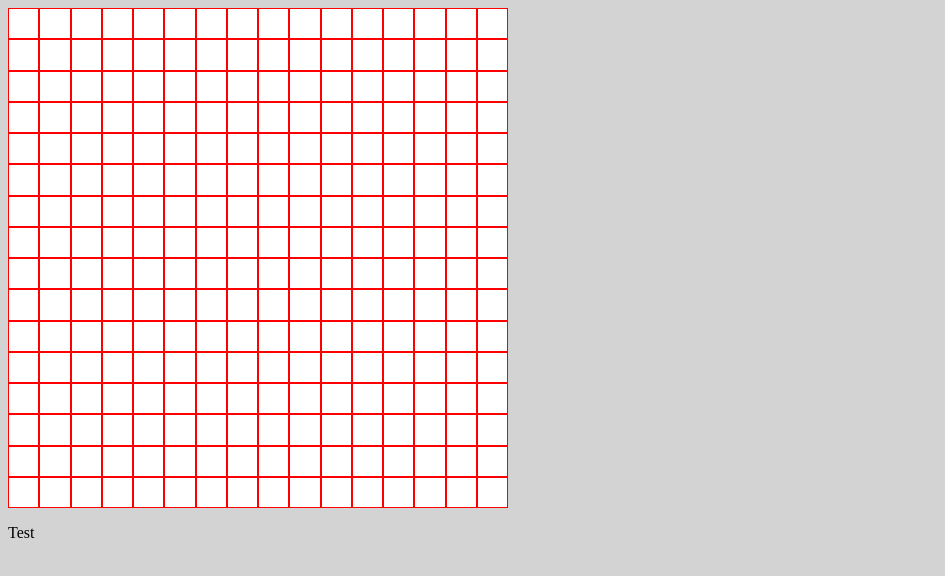
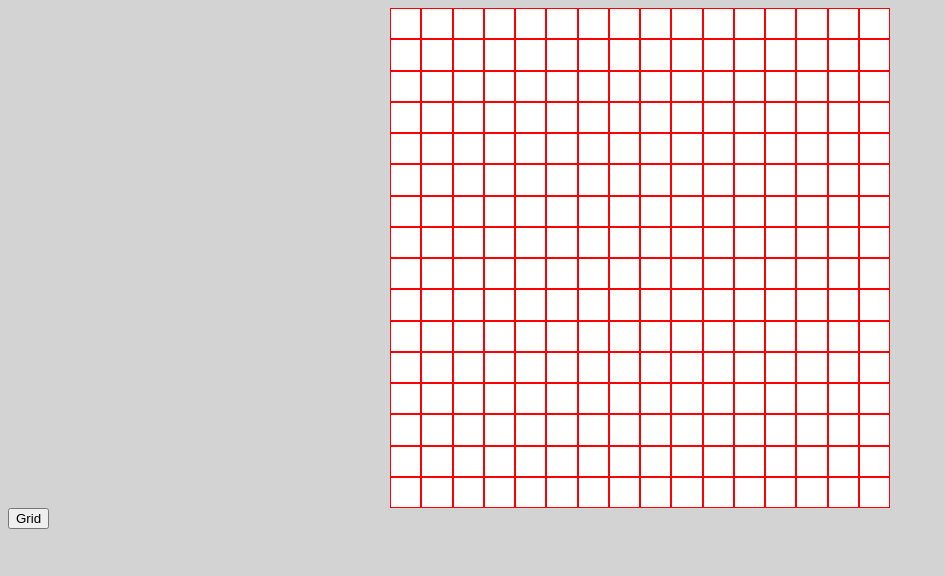
Before and after one commit to elganchoo/etch-a-sketch, a plain HTML site: page index.html in a window 1280 px wide. Shown: the whole page, without its empty margins (0-945 px from the left). Drawn offline with Linux system fonts and the light colour scheme.

Commit message:
The mechanics of the app work

```diff
--- a/css/styles.css
+++ b/css/styles.css
@@ -3,11 +3,13 @@ body{
 
 }
 .container{
+    margin: auto;
     display: flex;
     flex-wrap: wrap;
     width: 500px;
     min-height: 500px;
     background-color: white;
+    align-self: center;
 }
 .grid{
     box-sizing: border-box;
--- a/index.html
+++ b/index.html
@@ -10,6 +10,6 @@
 <div class="container">
 
 </div>
-<p>Test</p>
+<button onclick="setGrid()">Grid</button>
 </body>
 </html>
--- a/js/script.js
+++ b/js/script.js
@@ -1,8 +1,16 @@
 const container = document.querySelector('.container');
 const contWidth=container.offsetWidth;
-let grab = false;
+let grab = true;
 let n = 16;
-function f(){
+
+function setGrid(){
+    let input = window.prompt("Enter the number of rows and columns: ");
+    while(input>100) input = window.prompt("Please enter a value smaller than 100: ");
+    container.replaceChildren();
+    f(Number(input));
+}
+
+function f(n=16){
 for(let i=0; i<(n*n); i++){
     const div = document.createElement('div');
     div.setAttribute('class', 'grid');
@@ -15,9 +23,9 @@ for(let i=0; i<(n*n); i++){
             if(grab) {
                 e.target.style.backgroundColor = "black";
             }
-            window.addEventListener('mouseup', function () {grab=false;})
+
         })
-
+        container.addEventListener('click', function () {grab=false;})
     })
 
 }
```
